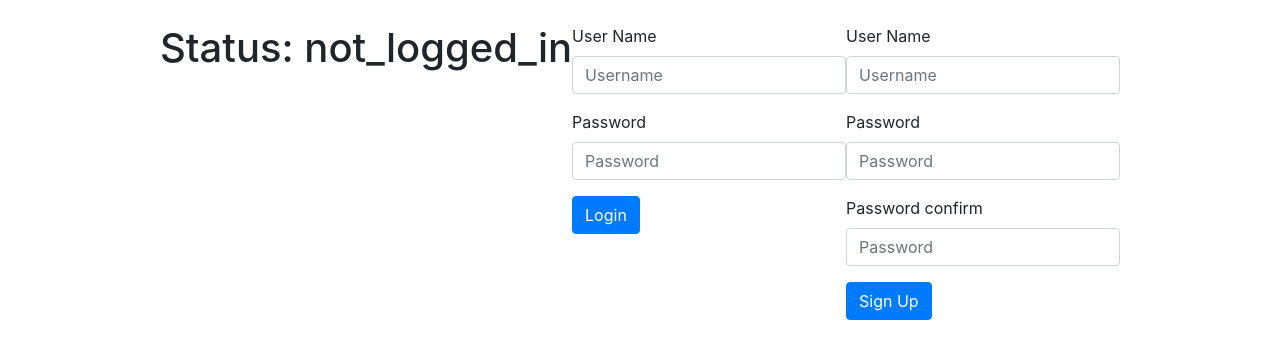
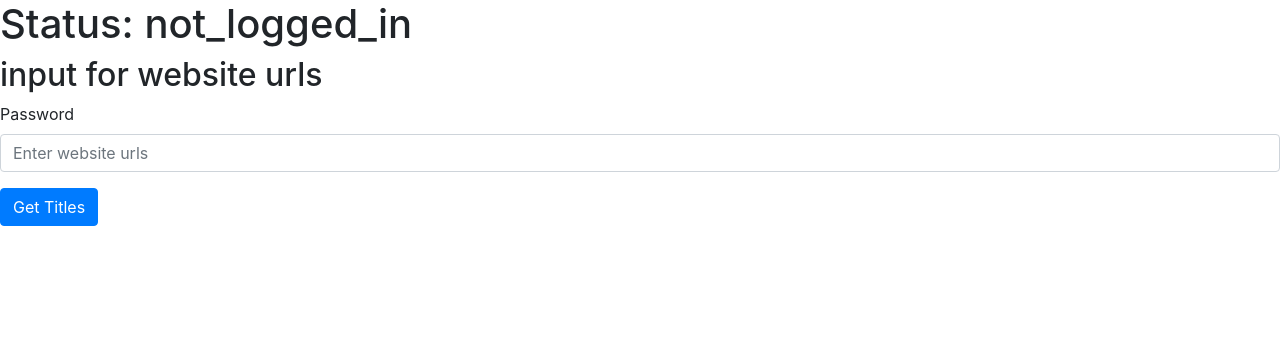
Before and after one commit to TashfeenRao/easy2employ-front-end-react-assignment, a React (Create React App) app: page /userView in a window 1280 px wide. Before the commit this address led to /. Shown: the top 358 px of the page. Built offline with nearby package versions, Linux system fonts and the light colour scheme; no server answers.

Commit message:
added local storage persistence

```diff
--- a/src/components/App.js
+++ b/src/components/App.js
@@ -1,5 +1,5 @@
 import React, { Component } from "react";
-import { BrowserRouter, Switch, Route, Redirect } from "react-router-dom";
+import { BrowserRouter, Switch, Route, Redirect,  } from "react-router-dom";
 import axios from "axios";
 import Login from "../components/presentational/Login";
 import UserView from "../components/presentational/UserView";
@@ -14,6 +14,20 @@ export default class App extends Component {
     this.handleLoggedIn = this.handleLoggedIn.bind(this);
     this.loggedStatus = this.loggedStatus.bind(this);
   }
+  componentDidMount() {
+    //this.loggedStatus();
+    const getStatus = localStorage.getItem("loginStatus");
+    if (getStatus && this.state.loggedInStatus === "not_logged_in") {
+      this.setState({
+        loggedInStatus: "Logged_In",
+      });
+    } else if (!getStatus && this.state.loggedInStatus === "Logged_In") {
+      this.setState({
+        loggedInStatus: "not_logged_in",
+      });
+    }
+  }
+
   handleLoggedIn(data) {
     this.setState({
       loggedInStatus: "Logged_In",
@@ -22,7 +36,9 @@ export default class App extends Component {
   }
   loggedStatus() {
     axios
-      .get("http://localhost:3001/logged_in", { withCredentials: true })
+      .get("https://the-back-end-auth-api.herokuapp.com/logged_in", {
+        withCredentials: true,
+      })
       .then((response) => {
         if (
           response.data.logged_in &&
@@ -45,11 +61,6 @@ export default class App extends Component {
         console.log("loggedStatus error", error);
       });
   }
-
-  componentDidMount() {
-    this.loggedStatus();
-  }
-
   render() {
     return (
       <div>
@@ -66,7 +77,6 @@ export default class App extends Component {
                 />
               )}
             />
-            {this.state.loggedInStatus === "Logged_In" ? (
               <Route
                 exact
                 path="/userView"
@@ -77,9 +87,6 @@ export default class App extends Component {
                   />
                 )}
               />
-            ) : (
-<Redirect to="/" />
-            )}
           </Switch>
         </BrowserRouter>
       </div>
--- a/src/components/auth/Registration.js
+++ b/src/components/auth/Registration.js
@@ -23,7 +23,7 @@ export default class Registration extends Component {
     const { username, password, passwordConfirmation } = this.state;
     axios
       .post(
-        "http://localhost:3001/registrations",
+        "https://the-back-end-auth-api.herokuapp.com/registrations",
         {
           user: {
             username: username,
@@ -36,10 +36,12 @@ export default class Registration extends Component {
       .then((response) => {
         if(response.data.status === "created") {
             this.props.handleSuccessFull(response.data)
+            localStorage.setItem("loginStatus", true)
         }
       })
       .catch((error) => {
-        //console.log("response error", error);
+        console.log("register error", error);
+        localStorage.setItem("loginStatus", false)
       });
   }
 
--- a/src/components/container/LoginForm.js
+++ b/src/components/container/LoginForm.js
@@ -22,7 +22,7 @@ export default class LoginForm extends Component {
     const { username, password } = this.state;
     axios
       .post(
-        "http://localhost:3001/sessions",
+        "https://the-back-end-auth-api.herokuapp.com/sessions",
         {
           user: {
             username: username,
@@ -34,10 +34,12 @@ export default class LoginForm extends Component {
       .then((response) => {
         if(response.data.logged_in) {
             this.props.handleSuccessFull(response.data)
+            localStorage.setItem("loginStatus", true)
         }
       })
       .catch((error) => {
         console.log("login error", error);
+        localStorage.setItem("loginStatus", false)
       });
   }
 
--- a/src/components/presentational/Login.js
+++ b/src/components/presentational/Login.js
@@ -18,7 +18,6 @@ export default class Login extends Component {
     return (
       <Container>
         <Row className="justify-content-center mt-4">
-          <h1>Status: {this.props.loggedStatus}</h1>
           <LoginForm  handleSuccessFull={this.handleSuccessFull} />
           <Registration  handleSuccessFull={this.handleSuccessFull} />
         </Row>
--- a/src/components/presentational/UserView.js
+++ b/src/components/presentational/UserView.js
@@ -1,11 +1,28 @@
-import React from 'react'
+import React from "react";
+import Form from "react-bootstrap/Form";
+import Button from "react-bootstrap/Button";
 
-const UserView = props => {
-    return(
-        <div>
-            <h1>Status: {props.loggedStatus}</h1>
-        </div>
-    )
-}
+const UserView = (props) => {
+  return (
+    <div>
+      <h1>Status: {props.loggedStatus}</h1>
+      <h2>input for website urls</h2>
+      <Form>
+        <Form.Group>
+          <Form.Label>Password</Form.Label>
+          <Form.Control
+            type="inputurl"
+            name="url"
+            placeholder="Enter website urls"
+            required
+          />
+        </Form.Group>
+        <Button variant="primary" type="submit">
+          Get Titles
+        </Button>
+      </Form>
+    </div>
+  );
+};
 
-export default UserView
+export default UserView;
```
Lines whose indentation alone changed are shown as unchanged.
